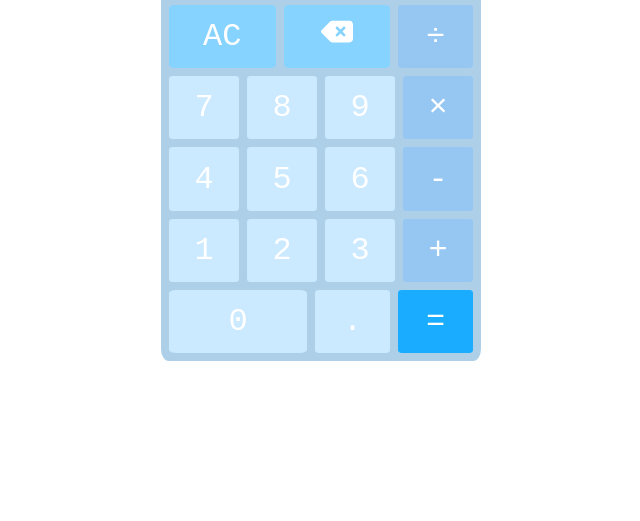
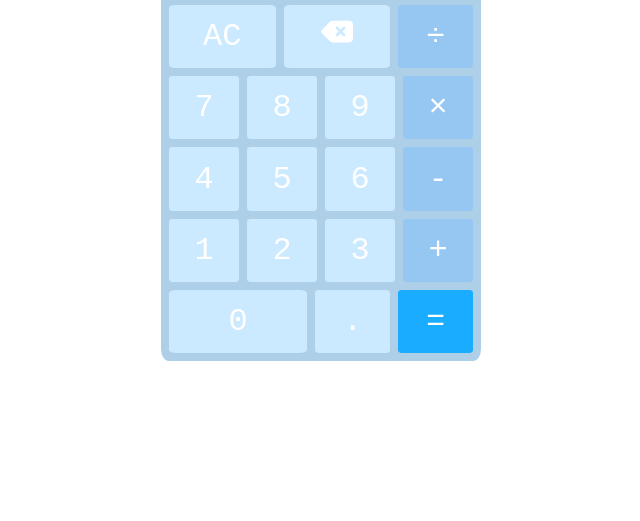
Before and after one commit to Seeido/basic-calculator, a plain HTML site: page index.html in a window 1280 px wide. Shown: the part 279-800 px from the top of the page, without its empty margins (319-959 px from the left). Drawn offline with Linux system fonts and the light colour scheme.

Commit message:
Reassign class and add 'data-value' to clear buttons

```diff
--- a/index.html
+++ b/index.html
@@ -13,8 +13,8 @@
       </div>
       <div class="keypad">
         <div class="row">
-          <button class="key large-key ac-key">AC</button>
-          <button class="key large-key undo-key">
+          <button class="key large-key clear-key" data-value="ac">AC</button>
+          <button class="key large-key clear-key" data-value="undo">
             <img
               src="./img/delete-left-solid-white.svg"
               alt="Delete left icon"
```
